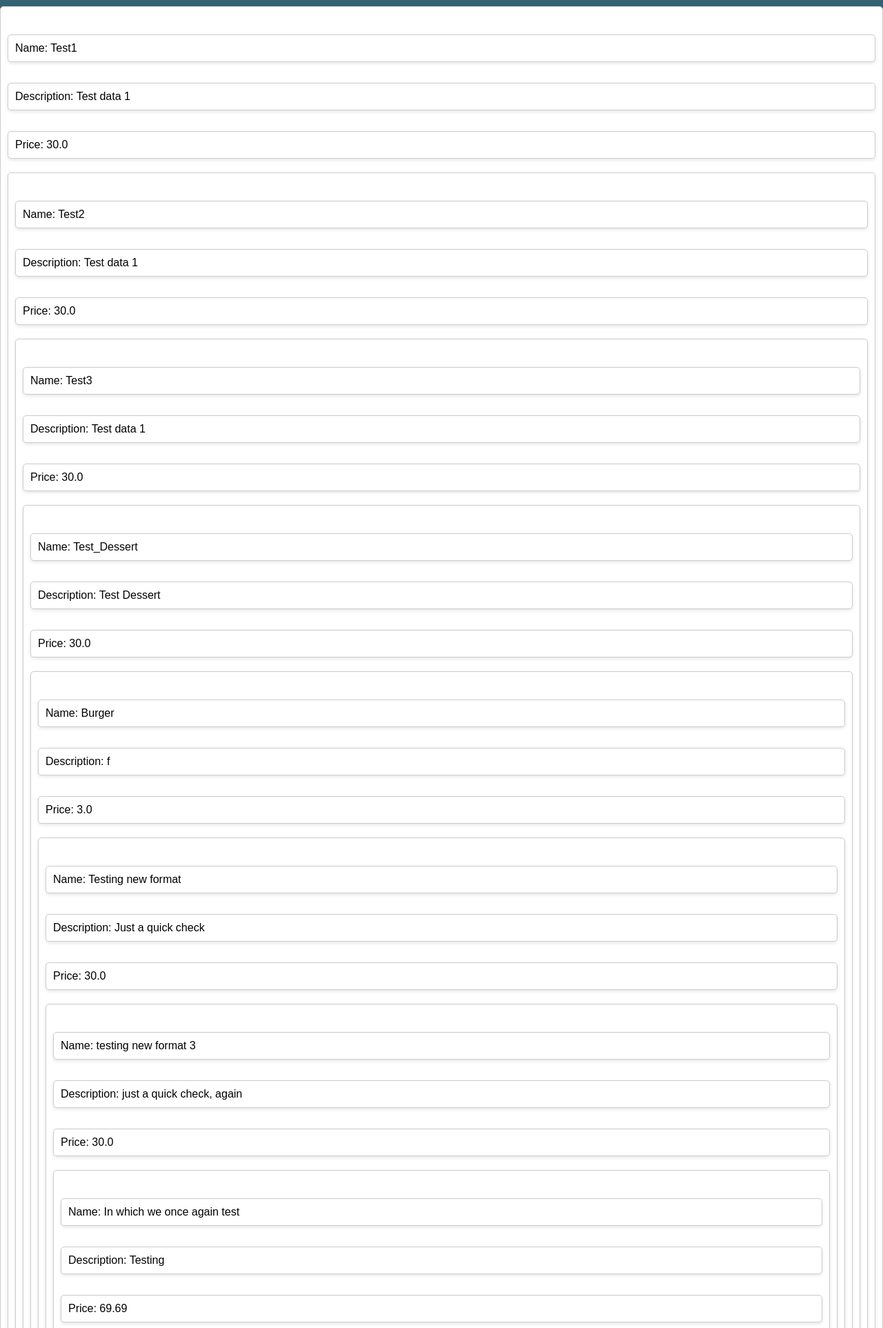
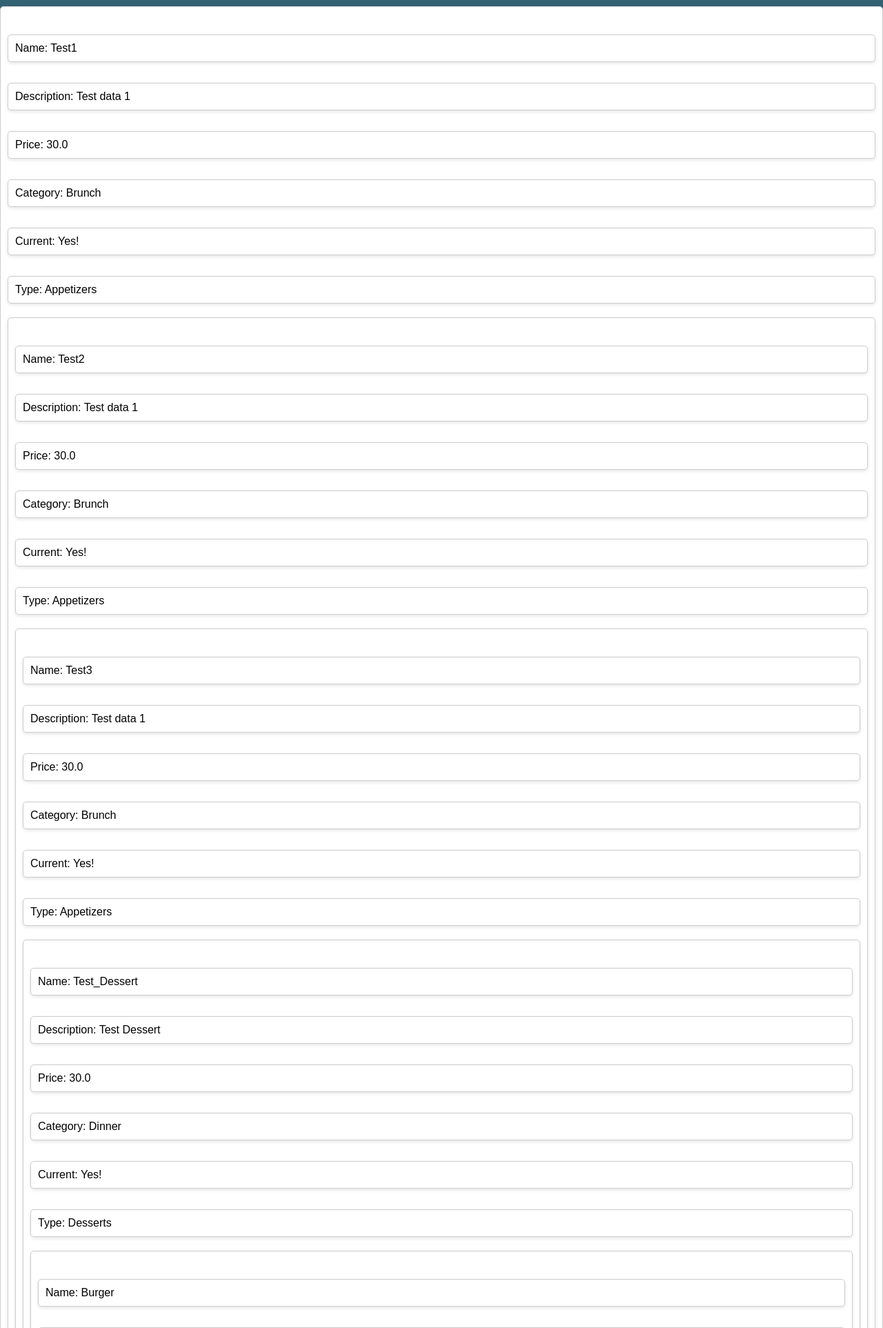
Before and after one commit to Decodedmind/Capstone, a Django app: page /test/ in a window 1280 px wide. Shown: the part 538-2463 px from the top of the page at 69% size. Run offline with Django 4.2, Linux system fonts and the light colour scheme; data comes from the database, SQL or seed files in the repository.

Commit message:
Typos fixed

```diff
--- a/capstone/mcewens/templates/test.html
+++ b/capstone/mcewens/templates/test.html
@@ -71,7 +71,10 @@
 
     /* Menu Item Styling */
     {% for menuItem in menuItems %}
-    div.menu-item-{{menuItem.id}} {
+
+    div.menu-item-{{ menuItem.id }}
+
+      {
       margin: 20px auto;
       padding: 10px;
       background-color: #fff;
@@ -80,19 +83,25 @@
       box-shadow: 0 2px 5px rgba(0, 0, 0, 0.1);
     }
 
-    div.menu-item-{{menuItem.id}} p {
+    div.menu-item- {{menuItem.id}}
+
+    p {
       margin-bottom: 5px;
     }
 
-    form.menu-item-{{menuItem.id}} {
+    form.menu-item- {{ menuItem.id}}
+    {
       display: inline;
       margin-left: 10px;
     }
 
-    form.menu-item-{{menuItem.id}} input[type="submit"] {
+    form.menu-item- {{ menuItem.id}}
+
+    input[type="submit"] {
       padding: 5px 10px;
       background-color: #e74c3c;
     }
+
     {% endfor %}
   </style>
 </head>
@@ -122,6 +131,10 @@
     <p>Name: {{menuItem.name}}</p>
     <p>Description: {{menuItem.description}}</p>
     <p>Price: {{menuItem.price}}</p>
+    <p>Category: {{ menuItem.category }}</p>
+    {%if menuItem.current is 1 %}<p>Current: Yes!</p>
+    {% else %}<p> Current: No!</p>
+    {% endif %}<p> Type: {{ menuItem.item_type }}</p>
     {% endfor %}
 </body>
 
--- a/capstone/mcewens/views.py
+++ b/capstone/mcewens/views.py
@@ -63,7 +63,7 @@ def EXAMPLE_create_menu_item_view(request):
                 }
                 item.save()
         except:
-            # If the try fails, it's almost guaranteed to be an issue with the .save()s, which means duplicate dataa
+            # If the try fails, it's almost guaranteed to be an issue with the .save()s, which means duplicate data
             # Thus, this error message. Can rewrite it.
             error = "Something went wrong! Perhaps a menu item with this name and category already exists?"
             form = MenuItemForm()
```
Lines whose indentation alone changed are shown as unchanged.
